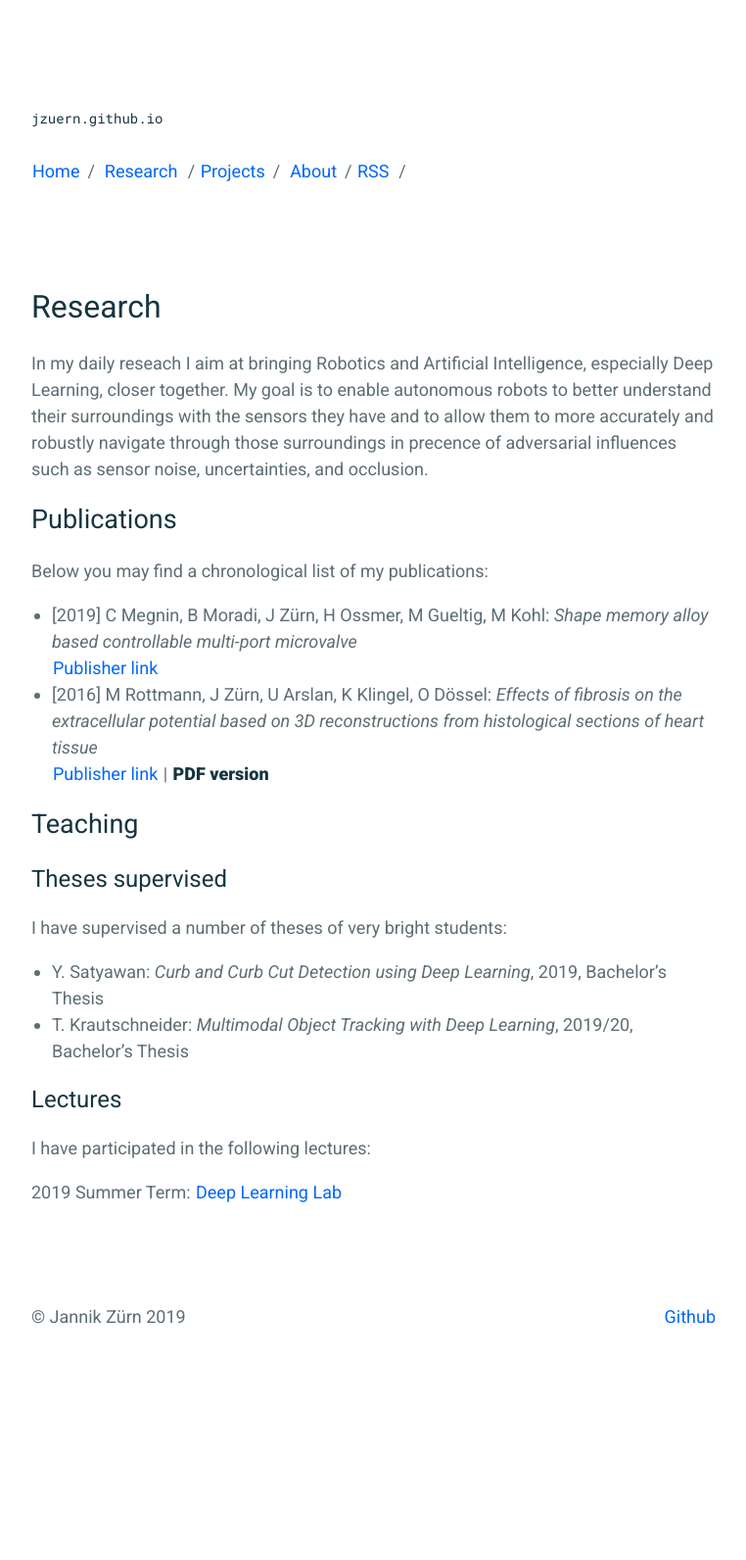
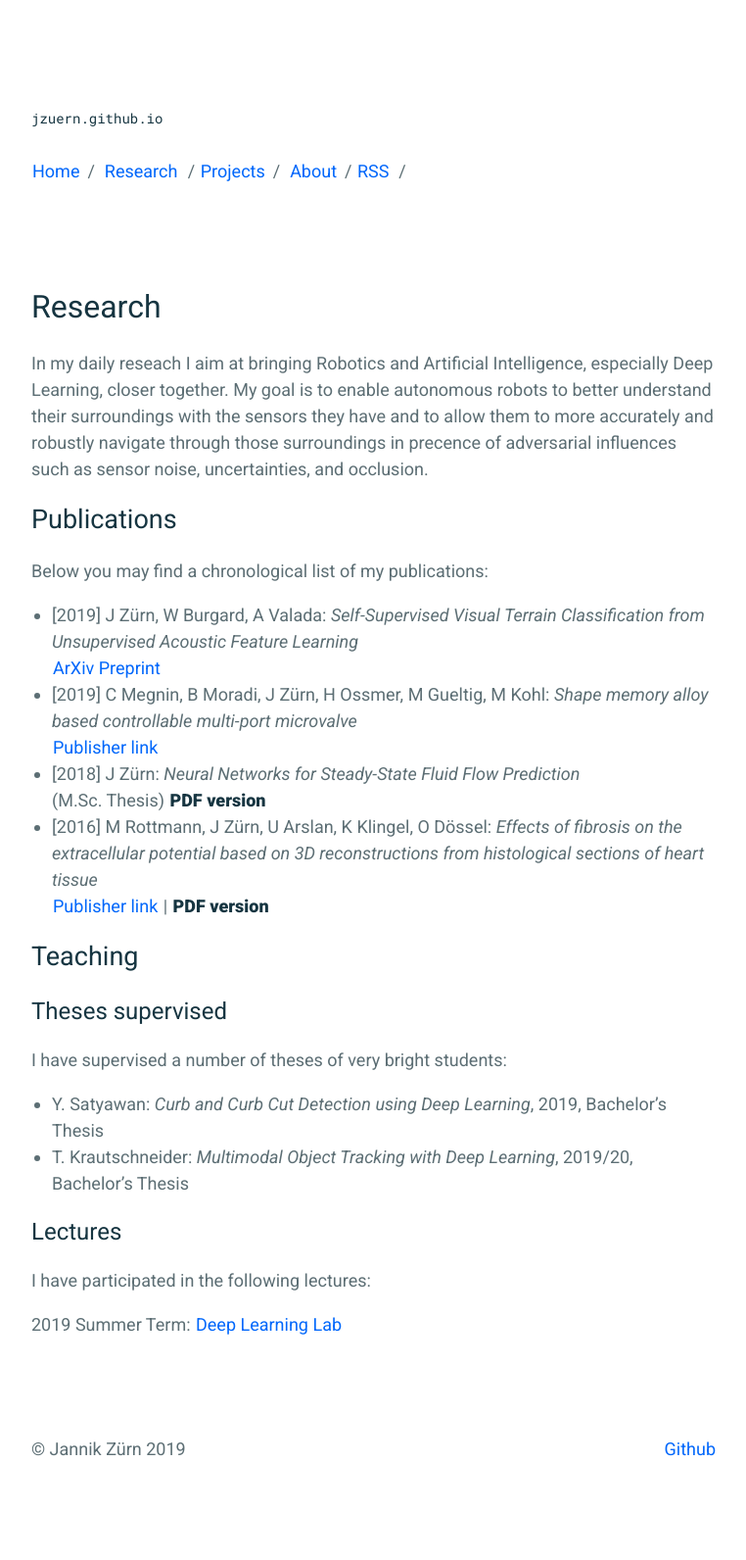
Before and after one commit to jzuern/jzuern.github.io, a Jekyll site: the page built from _pages/research.md, in a window 1280 px wide. Shown: the whole page at 98% size, without its empty margins (258-1020 px from the left). Built offline with Jekyll 4.4.1, drawn with Linux system fonts in a browser that asks for light colours; before the commit the page ends 1457 px from its top, so only the background shows below that.

Commit message:
updated publications

```diff
--- a/_pages/research.md
+++ b/_pages/research.md
@@ -17,8 +17,13 @@ Below you may find a chronological list of my publications:
 
 
 
+- [2019] J Zürn, W Burgard, A Valada: *Self-Supervised Visual Terrain Classification from Unsupervised Acoustic Feature Learning* <br/> [ArXiv Preprint](https://arxiv.org/abs/1912.03227)
+
 
 - [2019] C Megnin, B Moradi, J Zürn, H Ossmer, M Gueltig, M Kohl: *Shape memory alloy based controllable multi-port microvalve* <br/> [Publisher link](https://link.springer.com/article/10.1007/s00542-019-04614-w)
+
+
+- [2018] J Zürn: *Neural Networks for Steady-State Fluid Flow Prediction* <br/> (M.Sc. Thesis) [**PDF version**](assets/thesis.pdf)
 
 
 - [2016] M Rottmann, J Zürn, U Arslan, K Klingel, O Dössel: *Effects of fibrosis on the extracellular potential based on 3D reconstructions from histological sections of heart tissue* <br/> [Publisher link](https://doi.org/10.1515/cdbme-2016-0147) \| [**PDF version**](assets/reconstructions.pdf)
```
Also changed, not shown: research/assets/pdf.png (added), 3 other files.
